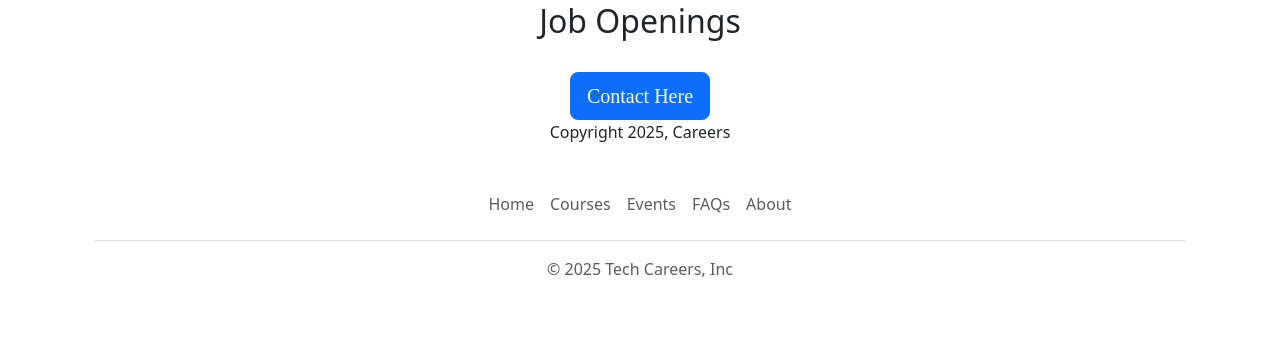
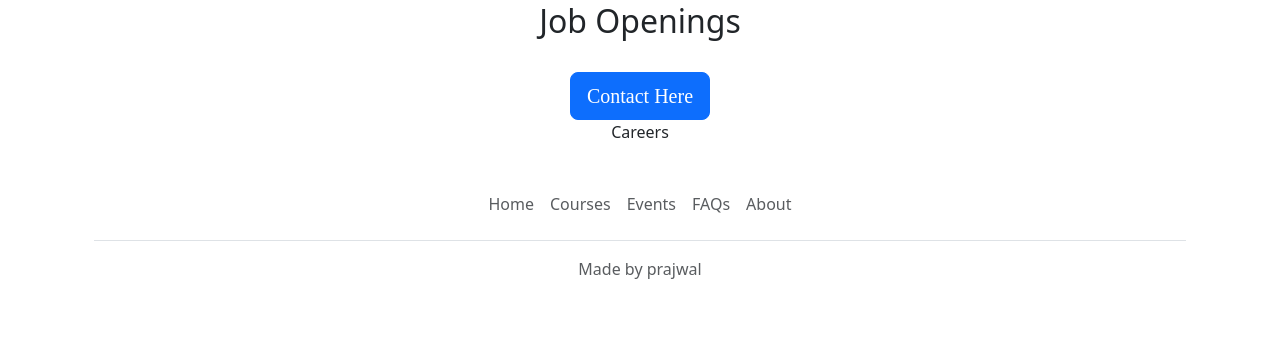
Before and after one commit to prajwal182/career-website, a Flask app: template templates/home.html in a window 1280 px wide. Shown: the part 876-1213 px from the top of the page. Run offline with Flask 3, Linux system fonts and the light colour scheme; the template is opened without the code that fills it, so the values that code supplies are empty.

Commit message:
changes in footer

```diff
--- a/templates/footer.html
+++ b/templates/footer.html
@@ -7,6 +7,6 @@
         <li class="nav-item"><a target="_blank" href="#" class="nav-link px-2 text-body-secondary">FAQs</a></li>
         <li class="nav-item"><a target="_blank" href="#" class="nav-link px-2 text-body-secondary">About</a></li>
       </ul>
-      <p class="text-center text-body-secondary">&copy; 2025 Tech Careers, Inc</p>
+      <p class="text-center text-body-secondary">Made by prajwal</p>
     </footer>
   </div>
--- a/templates/home.html
+++ b/templates/home.html
@@ -44,7 +44,7 @@
     </div><br>
     <div class="text-center">
         <a href="mailto:hello@career.co?subject=Question%20about%20job%20openings&body=My%20name%3A%20%3Cyour%20name%3E%0D%0AMy%20question%3A%20%3Center%20question%20here%3E" class="btn btn-primary btn-lg" style="font-family: fantasys;">Contact Here</a><br>
-        <p>Copyright 2025, Careers</p>
+        <p>Careers</p>
     </div>
     {% include 'footer.html' %}
 
```
